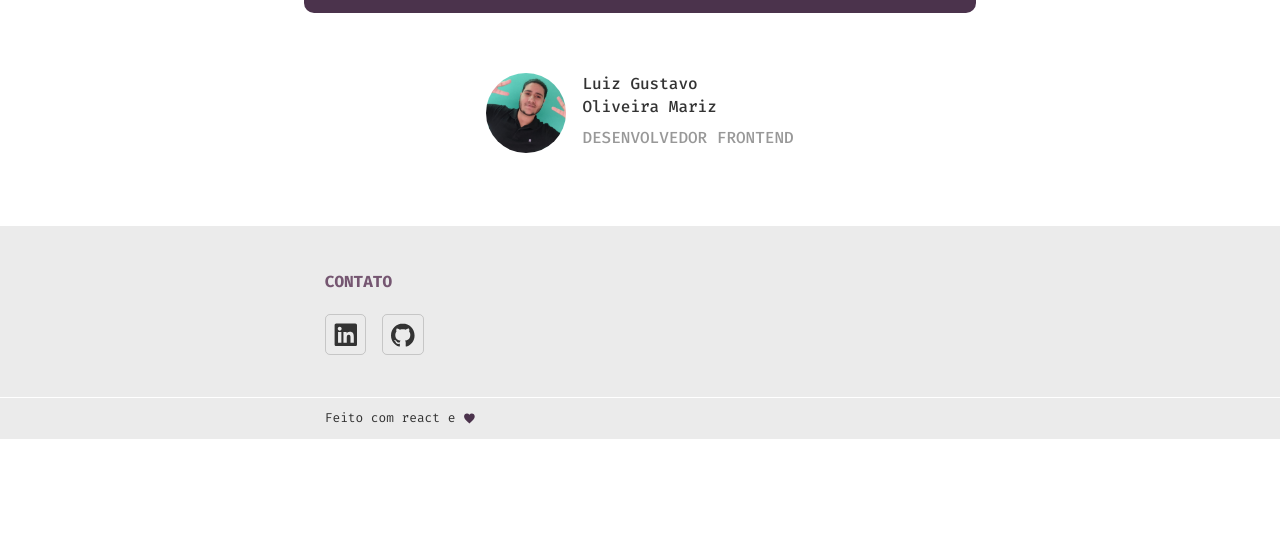
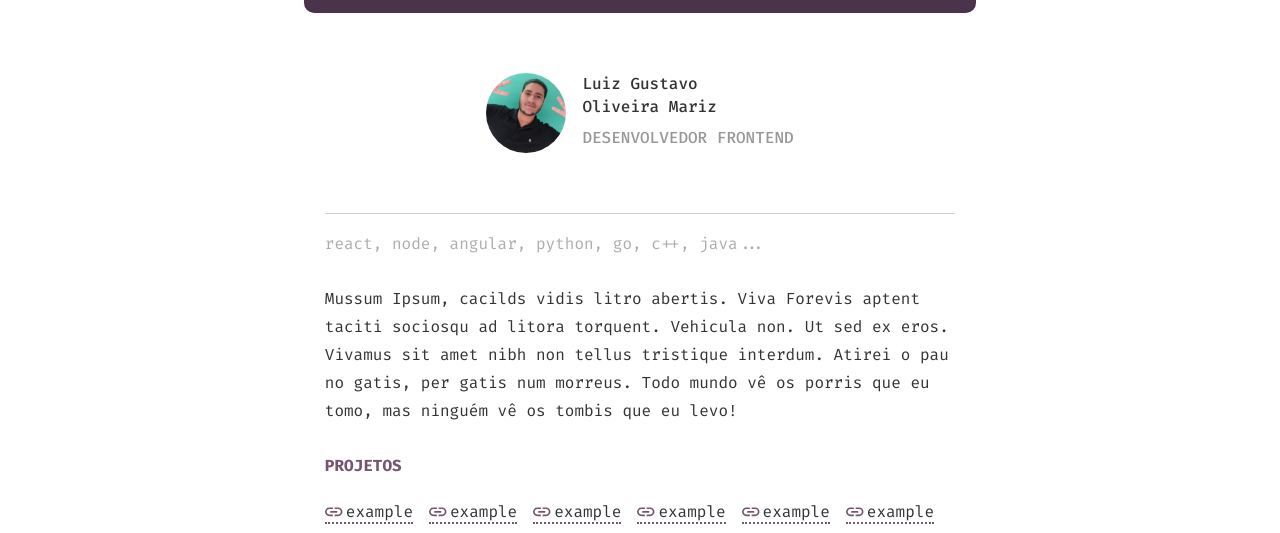
Before and after one commit to luizmariz/luizmariz.github.io, a Gatsby site: page /about in a window 1280 px wide. Shown: the part 410-943 px from the top of the page. Before the commit the page ends 849 px from the top, so only its background shows below. Built offline with nearby package versions, Linux system fonts and the light colour scheme; Gatsby itself is replaced by a stand-in of ours.

Commit message:
added: last about me page details

```diff
--- a/src/components/Footer/index.js
+++ b/src/components/Footer/index.js
@@ -1,9 +1,9 @@
 import React from 'react';
+import { SubTitle } from '../shared/styled';
 import {
   MainRow,
   BonusRow,
   Hearth,
-  Title,
   Row,
   Github,
   Linkedin
@@ -14,7 +14,7 @@ function Footer () {
     <footer>
       <MainRow>
         <div>
-          <Title>contato</Title>
+          <SubTitle>contato</SubTitle>
           <Row>
             <Linkedin />
             <Github />
--- a/src/components/Footer/styled.js
+++ b/src/components/Footer/styled.js
@@ -12,7 +12,6 @@ export const MainRow = styled.section`
     padding: 2.6rem 1.3rem;
   }
 `;
-
 export const BonusRow = styled(MainRow)`
   margin-top: 1px;
   font-size: 0.8rem;
@@ -22,12 +21,10 @@ export const BonusRow = styled(MainRow)`
     align-items: center;
   }
 `;
-
 export const Hearth = styled(MdFavorite)`
   color: ${props => props.theme.hearth};
   margin-left: 0.5rem;
 `;
-
 export const Row = styled.div`
   display: flex;
   flex-direction: row;
@@ -36,13 +33,6 @@ export const Row = styled.div`
   margin-top: 1.1rem !important;
   padding: 0 0 !important;
 `;
-
-export const Title = styled.span`
-  text-transform: uppercase;
-  font-family: 'Fira Code Bold';
-  color: ${props => props.theme.secondary};
-`;
-
 export const Github = styled(DiGithubBadge)`
   color: ${props => props.theme.text};
   cursor: pointer;
@@ -55,7 +45,6 @@ export const Github = styled(DiGithubBadge)`
     opacity: .6;
   }
 `;
-
 export const Linkedin = styled(FaLinkedin)`
   color: ${props => props.theme.text};
   cursor: pointer;
--- /dev/null
+++ b/src/components/shared/styled.js
@@ -0,0 +1,7 @@
+import styled from 'styled-components';
+
+export const SubTitle = styled.span`
+  text-transform: uppercase;
+  font-family: 'Fira Code Bold';
+  color: ${props => props.theme.secondary};
+`;
--- a/src/pages/about.js
+++ b/src/pages/about.js
@@ -2,6 +2,7 @@ import React from 'react';
 import Layout from '../components/Layout';
 import styled from 'styled-components';
 import img from '../assets/images/photo.png';
+import { SubTitle } from '../components/shared/styled';
 
 const Title = styled.h1`
   color: #FFFFFF;
@@ -18,6 +19,7 @@ const Row = styled.div`
   align-items: center;
   justify-content: center;
   padding: 2rem 0;
+  margin-bottom: 1.75rem;
 `;
 const Column = styled.div`
   display: flex;
@@ -44,6 +46,20 @@ const Description = styled.div`
   text-transform: uppercase;
   opacity: 0.5;
 `;
+const StyledHr = styled.hr`
+  margin-bottom: 0;
+`;
+const Skills = styled.p`
+  opacity: 0.4;
+`;
+const AnchorList = styled.div`
+  margin-block-end: 1rem;
+  margin-block-start: 1rem;
+
+  &>a {
+    margin-right: 1rem;
+  }
+`;
 
 function AboutPage () {
   return (
@@ -58,6 +74,25 @@ function AboutPage () {
           <Description>desenvolvedor frontend</Description>
         </Column>
       </Row>
+      <StyledHr />
+      <Skills>react, node, angular, python, go, c++, java...</Skills>
+      <p>
+        Mussum Ipsum, cacilds vidis litro abertis. Viva Forevis aptent taciti
+        sociosqu ad litora torquent. Vehicula non. Ut sed ex eros. Vivamus sit
+        amet nibh non tellus tristique interdum. Atirei o pau no gatis, per
+        gatis num morreus. Todo mundo vê os porris que eu tomo, mas ninguém vê
+        os tombis que eu levo!
+      </p>
+      <SubTitle>projetos</SubTitle>
+      <AnchorList>
+        <a href='http://www.google.com.br' target='_blank'>example</a>
+        <a href='http://www.google.com.br' target='_blank'>example</a>
+        <a href='http://www.google.com.br' target='_blank'>example</a>
+        <a href='http://www.google.com.br' target='_blank'>example</a>
+        <a href='http://www.google.com.br' target='_blank'>example</a>
+        <a href='http://www.google.com.br' target='_blank'>example</a>
+        <a href='http://www.google.com.br' target='_blank'>example</a>
+      </AnchorList>
     </Layout>
   );
 }
```
